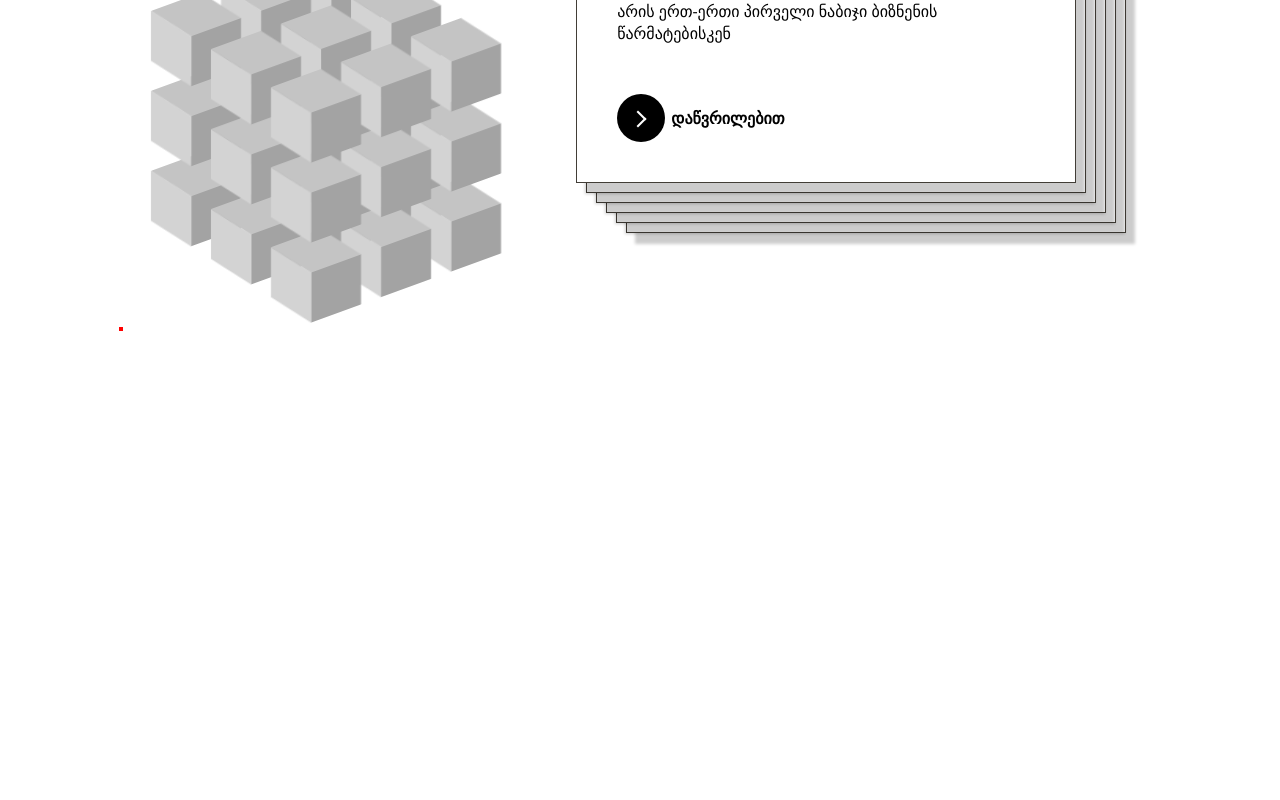
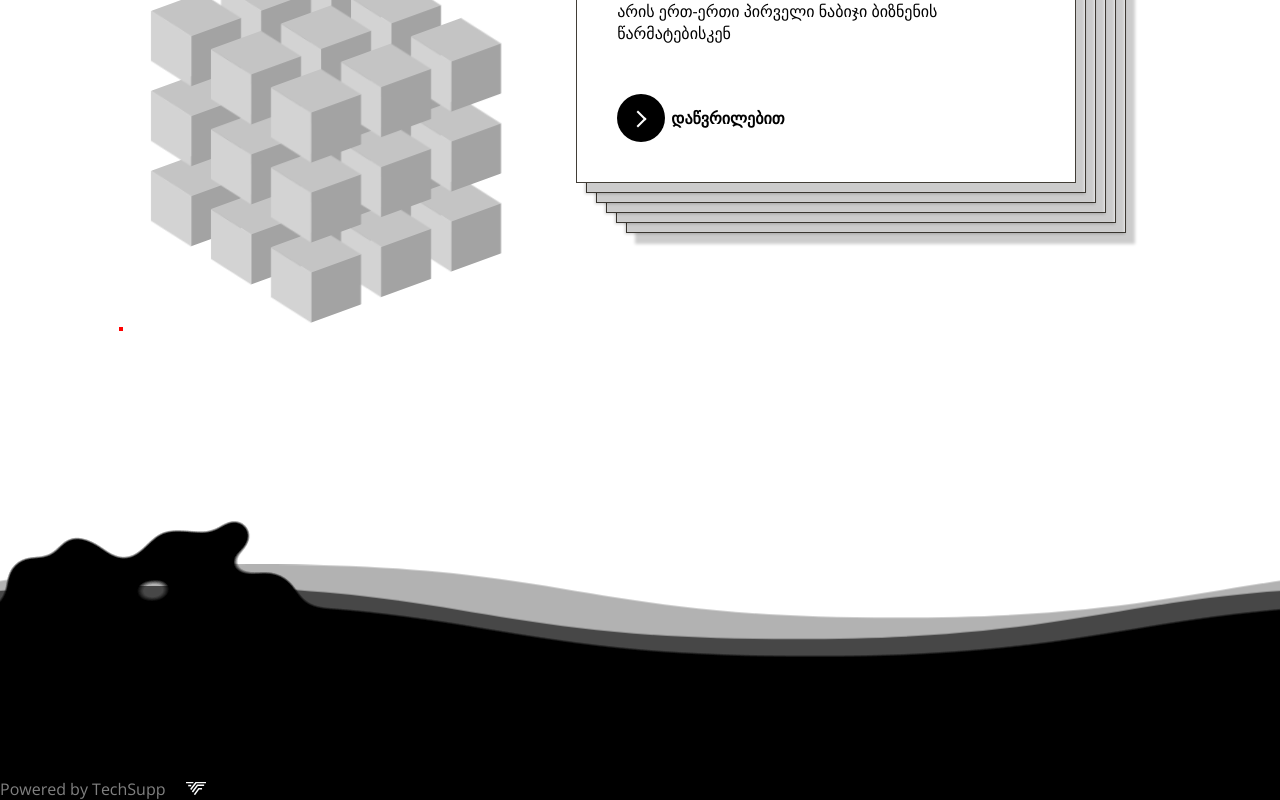
Before and after one commit to Guram12/Techsupp, a React (Vite) app: page / in a window 1280 px wide. Shown: the part 494-1294 px from the top of the page. Before the commit the page ends 972 px from the top, so only its background shows below. Built offline with nearby package versions, Linux system fonts and the light colour scheme; a web font is replaced by a local one.

Commit message:
new main page footer animation

```diff
--- a/src/components/Header/MainPage_Footer.jsx
+++ b/src/components/Header/MainPage_Footer.jsx
@@ -1,17 +1,13 @@
 import "../styles/MainPage_Footer.css"
-
+import techsupp_logo_white from "../../assets/logo_techsupp_white.svg"
 
 export default function MainPage_Footer() {
   return (
-    <div>
-      <footer className="mainpage_footer" >
+    <footer className="main_footer_container" >
       <svg viewBox="0 0 120 28">
         <defs>
-            <mask id="xxx">
-              <circle cx={7} cy={12} r={40} fill="#fff" />
-            </mask>
           <filter id="goo">
-              <feGaussianBlur in="SourceGraphic" stdDeviation={2} result="blur" />
+            <feGaussianBlur in="SourceGraphic" stdDeviation={1} result="blur" />
             <feColorMatrix
               in="blur"
               mode="matrix"
@@ -22,39 +18,43 @@ export default function MainPage_Footer() {
        0 0 0 13 -9"
               result="goo"
             />
-              <feBlend in="SourceGraphic" in2="goo" />
+            <xfeblend in="SourceGraphic" in2="goo" />
           </filter>
           <path
             id="wave"
             d="M 0,10 C 30,10 30,15 60,15 90,15 90,10 120,10 150,10 150,15 180,15 210,15 210,10 240,10 v 28 h -240 z"
           />
         </defs>
+
         <use id="wave3" className="wave" xlinkHref="#wave" x={0} y={-2} />
         <use id="wave2" className="wave" xlinkHref="#wave" x={0} y={0} />
-          <g className="topball">
-            <circle
-              className="ball"
-              cx={110}
-              cy={8}
-              r={4}
-              stroke="none"
-              strokeWidth={0}
-              fill="red"
-            />
-            <g className="arrow">
-              <polyline className="" points="108,8 110,6 112,8" fill="none" />
-              <polyline className="" points="110,6 110,10.5" fill="none" />
-            </g>
-          </g>
-          <g className="gooeff">
-            <circle className="drop drop1" cx={20} cy={2} r="1.8" />
-            <circle className="drop drop2" cx={25} cy="2.5" r="1.5" />
-            <circle className="drop drop3" cx={16} cy="2.8" r="1.2" />
+        <g className="gooeff" filter="url(#goo)" fill="black" >
+          <circle className="drop drop1" cx={20} cy={2} r="8.8" />
+          <circle className="drop drop2" cx={25} cy="2.5" r="7.5" />
+          <circle className="drop drop3" cx={16} cy="2.8" r="9.2" />
+          <circle className="drop drop4" cx={18} cy={2} r="8.8" />
+          <circle className="drop drop5" cx={22} cy="2.5" r="7.5" />
+          <circle className="drop drop6" cx={26} cy="2.8" r="9.2" />
+          <circle className="drop drop1" cx={5} cy="4.4" r="8.8" />
+          <circle className="drop drop2" cx={5} cy="4.1" r="7.5" />
+          <circle className="drop drop3" cx={8} cy="3.8" r="9.2" />
+          <circle className="drop drop4" cx={3} cy="4.4" r="8.8" />
+          <circle className="drop drop5" cx={7} cy="4.1" r="7.5" />
+          <circle className="drop drop6" cx={10} cy="4.3" r="9.2" />
+          <circle className="drop drop1" cx="1.2" cy="5.4" r="8.8" />
+          <circle className="drop drop2" cx="5.2" cy="5.1" r="7.5" />
+          <circle className="drop drop3" cx="10.2" cy="5.3" r="9.2" />
+          <circle className="drop drop4" cx="3.2" cy="5.4" r="8.8" />
+          <circle className="drop drop5" cx="14.2" cy="5.1" r="7.5" />
+          <circle className="drop drop6" cx="17.2" cy="4.8" r="9.2" />
           <use id="wave1" className="wave" xlinkHref="#wave" x={0} y={1} />
         </g>
       </svg>
+      <div style={{ color: "grey" }}  className="text_container_in_footer" >
+        <p>Powered by TechSupp</p>
+        <img className="white_logo_in_footer" src={techsupp_logo_white} alt="" />
+      </div>
     </footer>
 
-    </div>
   )
 }
--- a/src/components/pages/MainPage.jsx
+++ b/src/components/pages/MainPage.jsx
@@ -3,7 +3,6 @@ import "../styles/card.css"
 import { useState } from "react";
 import CardAnimation from "../animations/CardAnimation";
 import CubeAnimation from "../animations/CubeAnimation";
-// import LineAnimation from "../animations/LineAnimation"
 import MainPage_Footer from "../Header/MainPage_Footer";
 
 
@@ -15,12 +14,11 @@ export default function mainPage({ showSplashScreen }) {
       <div className="mainpage_child_cont">
         <CubeAnimation />
         <CardAnimation />
-        {/* <LineAnimation/> */}
       </div>
 
-      {/* <div className="mainpage_main_footer_container" >
+      <div className="mainpage_main_footer_container" >
         <MainPage_Footer />
-      </div> */}
+      </div>
 
     </div>
   );
--- a/src/components/styles/MainPage.css
+++ b/src/components/styles/MainPage.css
@@ -21,6 +21,7 @@
   justify-content:space-around;
   gap: 200px;
   align-items: center;
+  position: relative;
 }
 
 
--- a/src/components/styles/MainPage_Footer.css
+++ b/src/components/styles/MainPage_Footer.css
@@ -1,12 +1,14 @@
 @import url("https://fonts.googleapis.com/css?family=Lato:400,400i,700");
 
 
-.mainpage_footer {
+
+.main_footer_container {
   width:100vw;
+
   bottom:0px
 }
-.mainpage_footer div {
-  background-color:#4478e3;
+.main_footer_container div {
+  background-color: var(--col-deepblue);
   margin: -5px 0px 0px 0px;
   padding:0px;
   color: #fff;
@@ -14,17 +16,7 @@
 }
 svg {
   width:100%;
-}
-.arrow {
-  stroke-width: .3px;
-  stroke:yellow;
-}
-.topball {
-  animation: ball 1.5s ease-in-out;
-  animation-iteration-count:infinite;
-  animation-direction: alternate;
-  animation-delay: 0.3s;
-  cursor:pointer;
+  overflow:visible;
 }
 
 .wave {
@@ -33,25 +25,36 @@ svg {
   fill: #000000;
 }
 .drop {
-  fill: transparent;
-  animation: drop 5s ease infinite normal;
-  stroke: #555555;
+  fill: var(--col-deepblue);
+  animation: drop 3.2s linear infinite normal;
+  stroke: var(--col-deepblue);
   stroke-width:0.5;
-  opacity:.6;
-  transform: translateY(80%);
+  transform: translateY(25px) ;
+  transform-box: fill-box;
+  transform-origin: 50% 100%;
 }
 .drop1 {
-  transform-origin: 20px 3px;
+  animation-delay: 3s;
+  animation-duration:3s;
 }
 .drop2 {
   animation-delay: 3s;
   animation-duration:3s;
-  transform-origin: 25px 3px;
 }
 .drop3 {
   animation-delay: -2s;
   animation-duration:3.4s;
-  transform-origin: 16px 3px;
+}
+.drop4 {
+  animation-delay: 1.7s;
+}
+.drop5 {
+  animation-delay: 2.7s;
+  animation-duration:3.1s;
+}
+.drop6 {
+  animation-delay: -2.1s;
+  animation-duration:3.2s;
 }
 .gooeff {
   	filter: url(#goo);
@@ -65,28 +68,36 @@ svg {
   animation-duration: 7s;
   opacity:.3;
 }
+
+.text_container_in_footer{
+  width: 100%;
+  display: flex;
+  align-items: center;
+  justify-content: flex-start;
+  gap: 20px;
+}
+
+.white_logo_in_footer{
+  width: 20px;
+}
+
 @keyframes drop {
   0% {
-    transform: translateY(80%);
-    opacity:.6;
+    transform: translateY(25px);
   }
-  80% {
-    transform: translateY(80%);
-    opacity:.6;
+  30% {
+    transform: translateY(-10px) scale(.1);
   }
-  90% {
-    transform: translateY(10%) ;
-    opacity:.6;
+  30.001% {
+    transform: translateY(25px) scale(1);
+  }
+  70% {
+    transform: translateY(25px);
   }
   100% {
-    transform: translateY(0%) scale(1.5);
-    stroke-width:0.2;
-    opacity:0;
+    transform: translateY(-10px) scale(.1);
   }
 }
 @keyframes wave {
   to {transform: translateX(-100%);}
 }
-@keyframes ball {
-  to {transform: translateY(20%);}
-}
```
Lines whose indentation alone changed are shown as unchanged.
